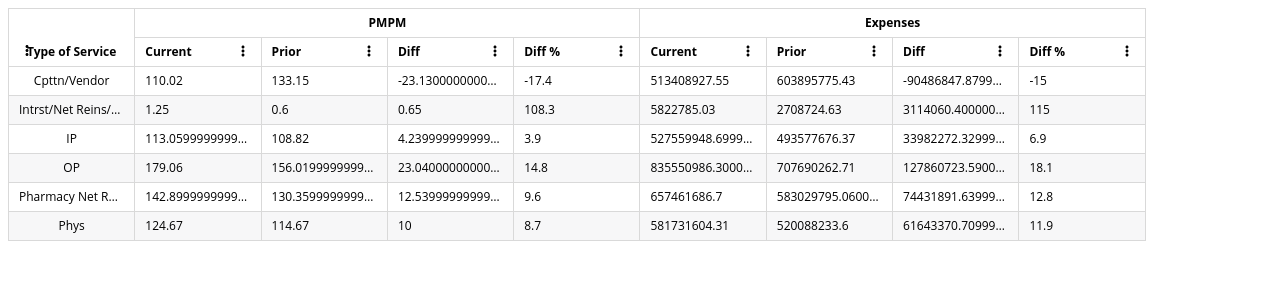
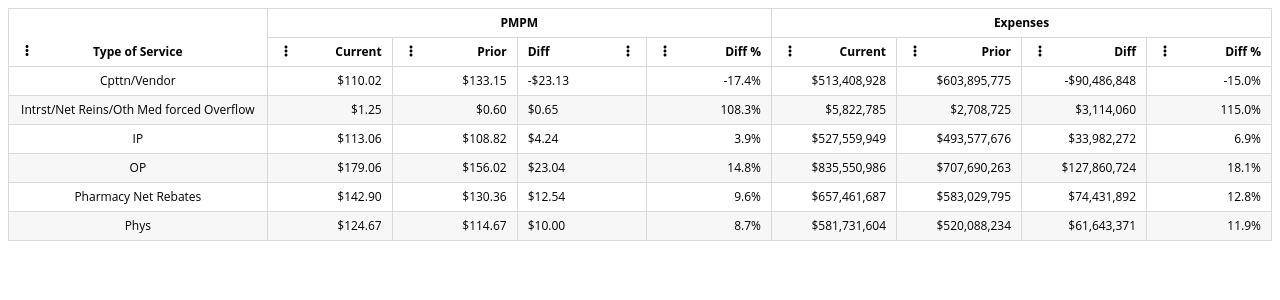
Before and after one commit to mahonbr/tanstack-table, a React (Vite) app: page / in a window 1280 px wide. Shown: the top 300 px of the page. Built offline with nearby package versions, Linux system fonts and the light colour scheme.

Commit message:
Add Initial Column Flex Approach

```diff
--- a/src/components/grids/Grid.jsx
+++ b/src/components/grids/Grid.jsx
@@ -1,6 +1,6 @@
 import { useMemo, useRef } from 'react';
 
-import { castArray, isEmpty } from 'lodash';
+import { castArray, isEmpty, isNaN } from 'lodash';
 import { flexRender, getCoreRowModel, getSortedRowModel, useReactTable } from '@tanstack/react-table';
 import clsx from 'clsx';
 import styled from '@emotion/styled';
@@ -12,20 +12,19 @@
 
 const PREFIX = 'eda-table';
 
-/**
- * @todo Add slots to classes.
- */
 export const classes = {
+	// Slot classes.
 	root: `${PREFIX}-root`,
-
 	headerCellWrapper: `${PREFIX}-headerCellWrapper`,
 
+	// Modifier classes.
 	sortable: `${PREFIX}-sortable`,
 	hidden: `${PREFIX}-hidden`,
 };
 
 const GridRoot = styled('table')(() => ({
 	[`&.${classes.root}`]: {
+		// AG Grid CSS variables.
 		'--ag-border-color': '#D9D9D9',
 		'--ag-cell-horizontal-padding': '10px',
 		'--ag-font-family': "'Open Sans', 'Roboto', 'Helvetica', 'Arial', sans-serif",
@@ -33,20 +32,19 @@
 		'--ag-odd-row-background-color': '#F7F7F8',
 		'--ag-row-height': '28px',
 
-		// Custom variables.
-		'--ag-header-horizontal-padding': '6px',
-		'--eda-default-column-width': '150px',
+		// Custom CSS variables.
+		'--eda-default-column-width': '125px',
 
 		borderCollapse: 'collapse',
 		fontFamily: 'var(--ag-font-family)',
 		fontSize: 'var(--ag-font-size)',
 		lineHeight: 'var(--ag-row-height)',
 		tableLayout: 'fixed', // Important for overflow ellipsis to work.
-		width: '100%',
+		width: 'fit-content', // We are adding the column groups for layout sizing.
 
+		// Row striping.
 		'tr:nth-of-type(even)': {
 			td: {
-				// Applying to the cell to accommodate the "shim" column.
 				backgroundColor: 'var(--ag-odd-row-background-color)',
 			},
 		},
@@ -59,8 +57,6 @@
 
 			// Style for the grouped header rows.
 			'&.ag-header-row-column-group': {
-				width: 'unset',
-
 				'&.placeholder': {
 					borderBottomColor: 'transparent',
 				},
@@ -70,14 +66,6 @@
 			overflow: 'hidden',
 			textOverflow: 'ellipsis',
 			whiteSpace: 'nowrap',
-
-			// Shim column used to facilitate "table-layout: fixed" with ellipsis and to mirror AG Grid behavior.
-			'&.column-shim': {
-				border: 'none',
-				opacity: 0,
-				userSelect: 'none',
-				width: 'auto',
-			},
 
 			[`.${classes.headerCellWrapper}`]: {
 				display: 'flex',
@@ -177,6 +165,7 @@
 		enableSorting: true,
 		header: 'Type of Service',
 		type: ['text'],
+		size: '200%', // 200,
 		// headerComponent
 		// headerTooltip
 		// wrapHeaderText
@@ -193,8 +182,6 @@
 				meta: {
 					format: '$0,0.00',
 				},
-				cellClass: 'ag-left-aligned-cell',
-				headerClass: 'ag-left-aligned-header',
 			},
 			{
 				accessorKey: 'pmpmPrior',
@@ -211,6 +198,9 @@
 				meta: {
 					format: '$0,0.00',
 				},
+				cellClass: 'ag-left-aligned-cell',
+				headerClass: 'ag-left-aligned-header',
+				size: '100%',
 			},
 			{
 				accessorKey: 'pmpmDiffPercent',
@@ -287,10 +277,12 @@
 	const resolvedColumns = useMemo(() => {
 		const configs = columnMapRef.current;
 
-		/**
-		 * @todo Needs to handle grouped headers.
-		 */
-		return columnsProp.map((column) => {
+		// Recursively resolve columns and their type inheritence.
+		const fn = (column) => {
+			if (column.columns) {
+				column.columns = column.columns.map(fn);
+			}
+
 			if (isEmpty(column.type)) {
 				return column;
 			} else {
@@ -299,7 +291,9 @@
 
 				return configs.get(accessorKey);
 			}
-		});
+		};
+
+		return columnsProp.map(fn);
 		// Need to note about stable references for columnTypes and columnsProp.
 	}, [columnsProp]);
 
@@ -308,10 +302,23 @@
 		data,
 		getCoreRowModel: getCoreRowModel(),
 		getSortedRowModel: getSortedRowModel(),
+		defaultColumn: {
+			size: 125,
+		},
 	});
 
 	return (
 		<GridRoot className={clsx(classes.root)}>
+			{/* We create the colgroup so that we can support a version of column "flexing". */}
+			<colgroup>
+				{table.getAllLeafColumns().map((col, i) => {
+					const colSize = col.getSize();
+					const width = isNaN(colSize) ? col.columnDef.size : colSize;
+
+					return <col key={col.id} style={{ minWidth: '100px', width }} />;
+				})}
+			</colgroup>
+
 			<thead>
 				{table.getHeaderGroups().map((headerGroup, i) => {
 					const headerGroups = table.getHeaderGroups();
@@ -385,8 +392,6 @@
 									</td>
 								);
 							})}
-
-							<td className={'column-shim'}></td>
 						</tr>
 					);
 				})}
```
